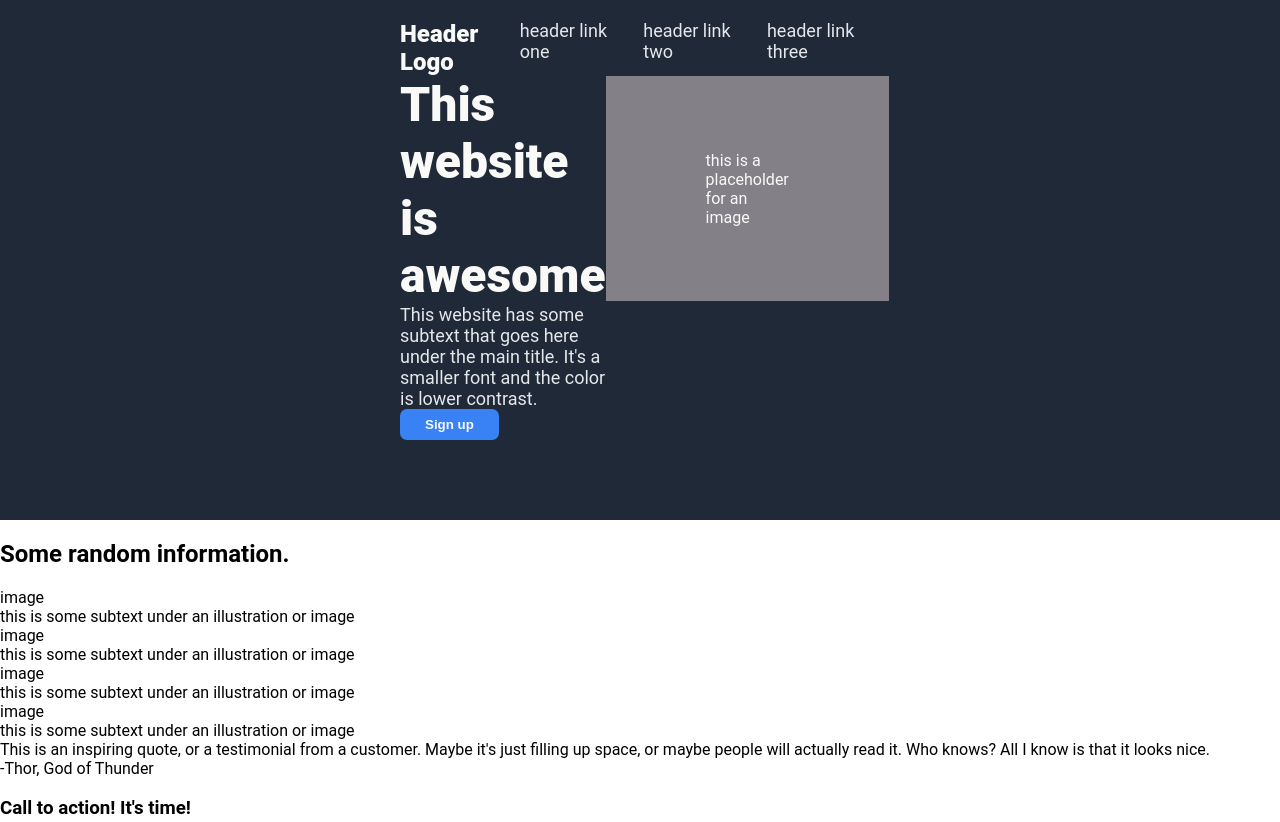
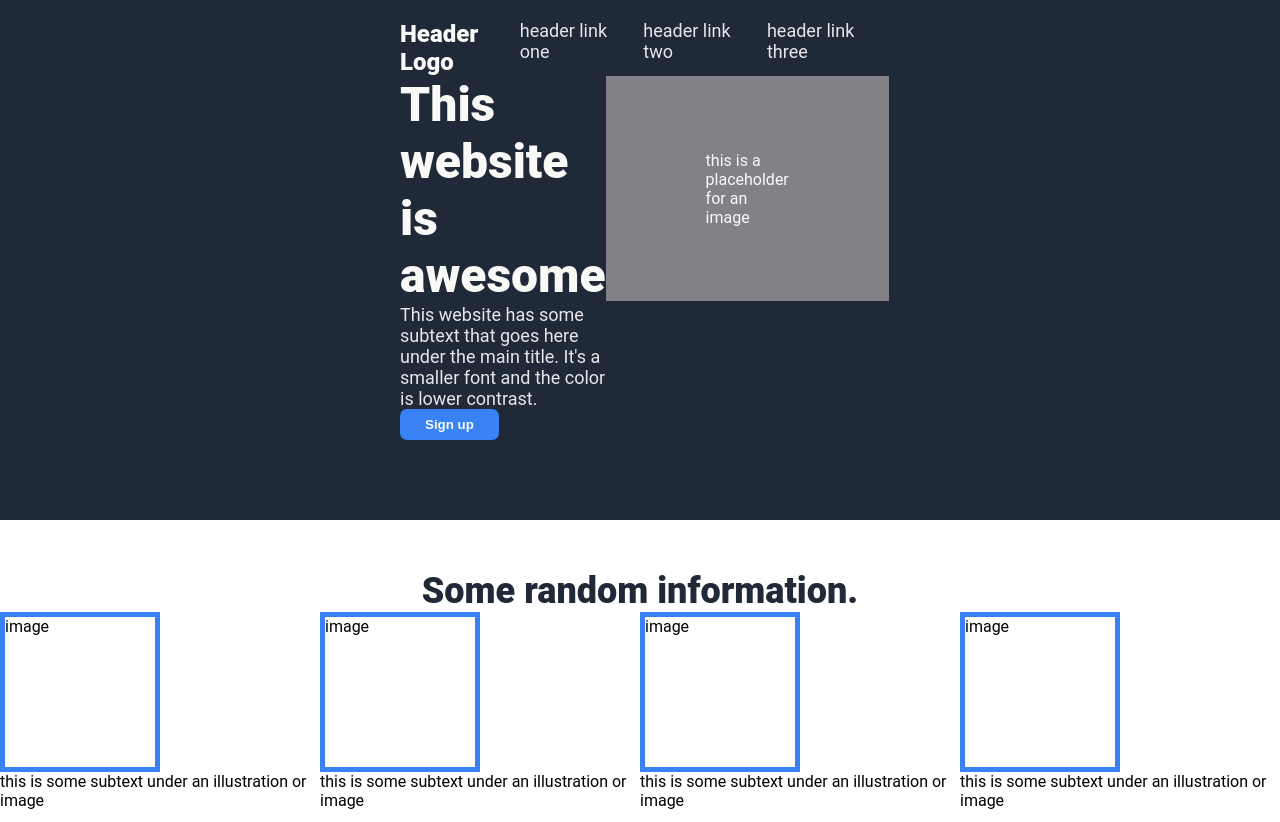
Before and after one commit to SadPanda347/Landing-Page, a plain HTML site: page index.html in a window 1280 px wide. Shown: the top 822 px of the page. Drawn offline with Linux system fonts and the light colour scheme.

Commit message:
Add styling to main content section
Made main content a flex container, set flex direction to column;
Centered the items horizontally and added a top and bottom padding:
50 and 100 px respectively.

Set color, font size and boldness of main content header.
Also removed its naturaly margin.

Made list of images section into a flex container.

Made captioned images into a flex container with vertical flex
direction.

Set the background color for quote section.

Gave images in main content section a border, height and width
of 150px and removed the shrink factor.

```diff
--- a/style.css
+++ b/style.css
@@ -105,3 +105,38 @@ a {
   border: none;
   padding: 8px 25px;
 }
+
+.main-content {
+  display: flex;
+  flex-direction: column;
+  align-items: center;
+  padding-top: 50px;
+  padding-bottom: 100px;
+}
+
+.main-content h2 {
+  color: #1f2937;
+  font-size: 36px;
+  font-weight: 900;
+  margin: 0px;
+}
+
+.list-of-images {
+  display: flex;
+}
+
+.captioned-image {
+  display: flex;
+  flex-direction: column;
+}
+
+.image {
+  border: 5px solid #3882f6;
+  width: 150px;
+  height: 150px;
+  flex-shrink: 0;
+}
+
+.quote {
+  background: #e5e7eb;
+}
```
